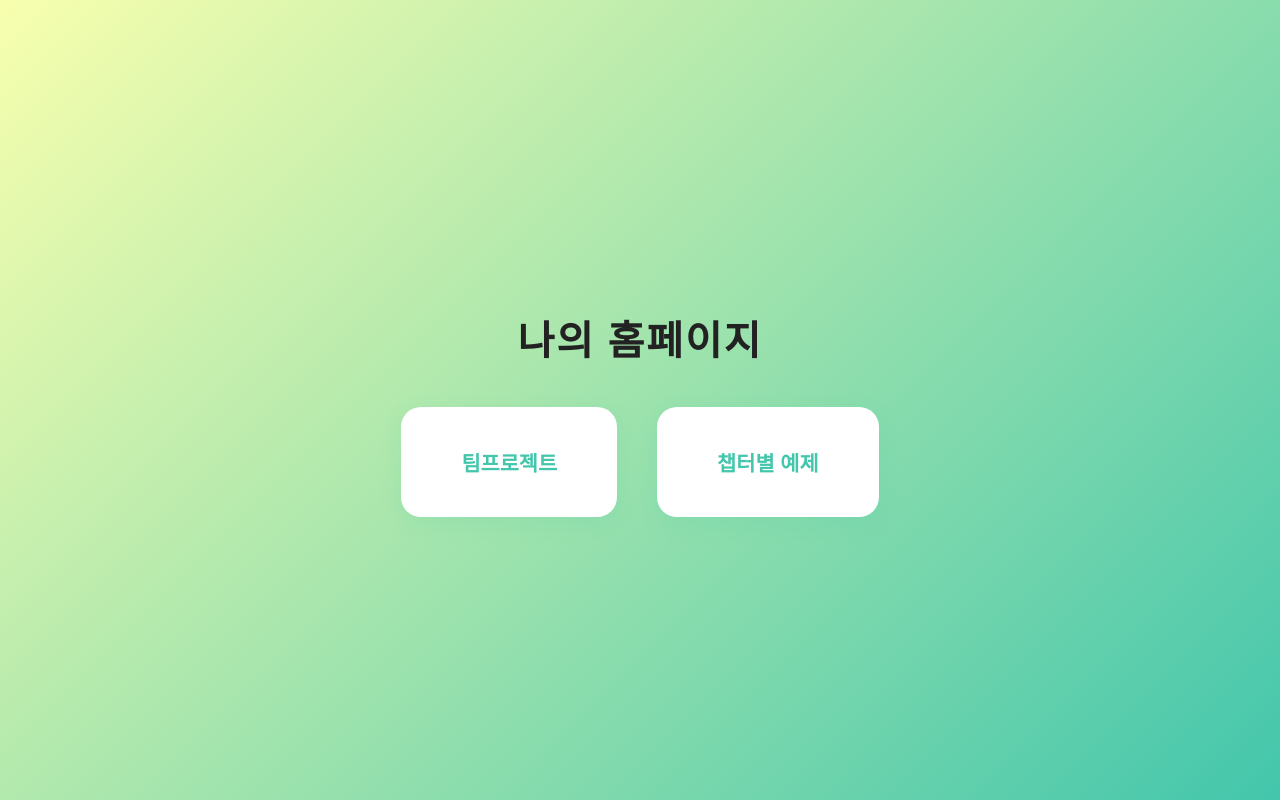
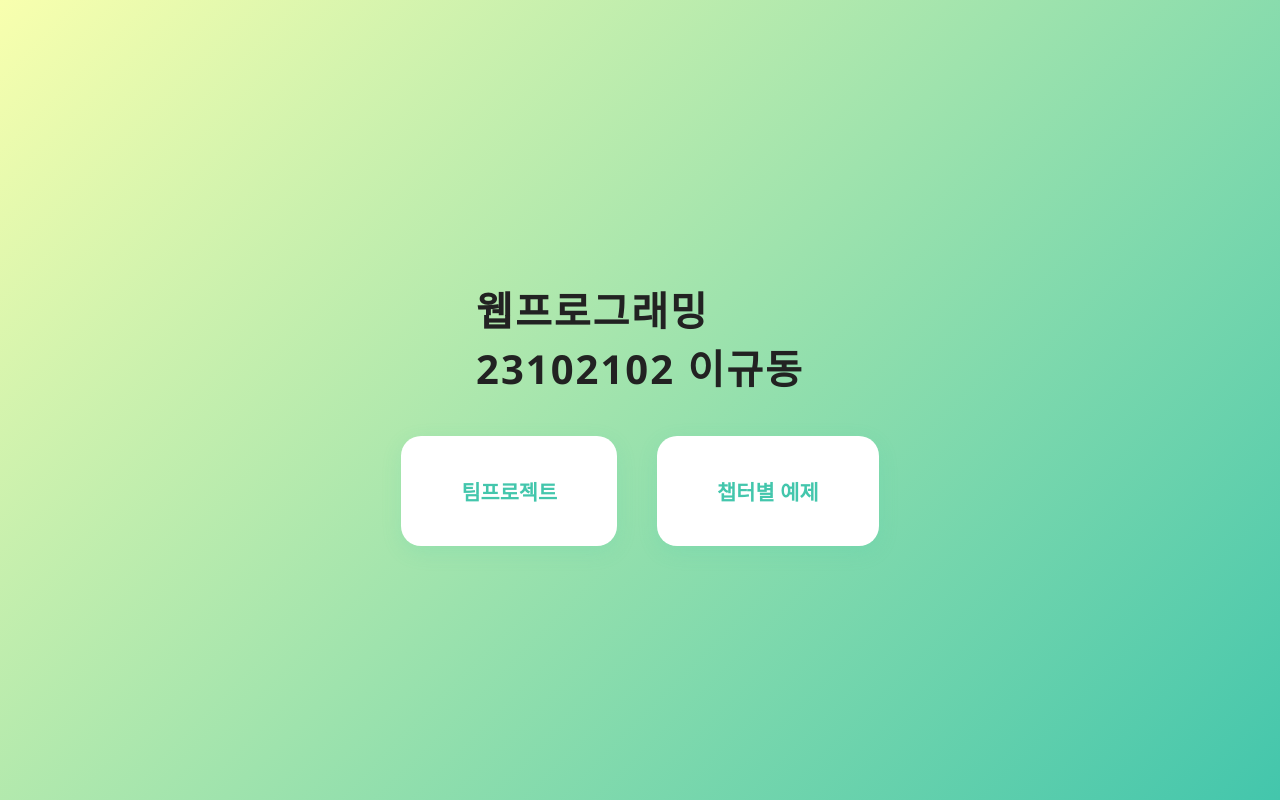
Before and after one commit to ggyudong/web2025, a plain HTML site: page index.html in a window 1280 px wide. Drawn offline with Linux system fonts and the light colour scheme.

Commit message:
Update index.html

```diff
--- a/index.html
+++ b/index.html
@@ -45,7 +45,10 @@
   </style>
 </head>
 <body>
-  <h1>나의 홈페이지</h1>
+  <h1>
+    웹프로그래밍<br>
+    23102102 이규동
+  </h1>
   <div class="menu">
     <button class="menu-btn" onclick="goToPage('team')">팀프로젝트</button>
     <button class="menu-btn" onclick="goToPage('chapter')">챕터별 예제</button>
```
